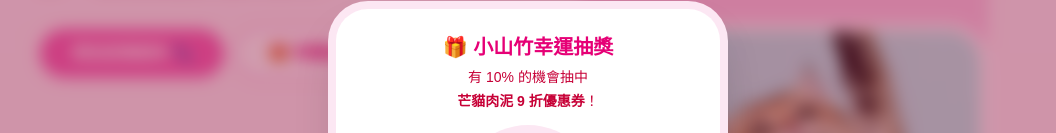
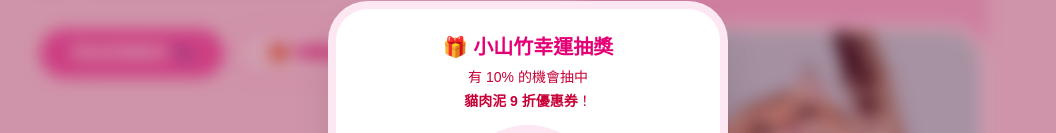
Before and after one commit to Pb121706/cat_intro, a Next.js app: page / in a window 1280 px wide. Both pictures are taken after a click on the button "🎁 幸運抽獎". Shown: the part 189-322 px from the top of the page, without its empty margins (112-1168 px from the left). Built offline with nearby package versions, Linux system fonts and the light colour scheme.

Commit message:
抽獎優惠券名稱：芒貓肉泥改為貓肉泥
Co-Authored-By: Claude Opus 5.5 <noreply@anthropic.com>

```diff
--- a/src/components/LuckyDrawButton.tsx
+++ b/src/components/LuckyDrawButton.tsx
@@ -18,7 +18,7 @@ function makeCode() {
   return `MEOW90-${s}`;
 }
 
-/** 抽獎按鈕：點開彈窗，10% 機會抽中芒貓肉泥 9 折優惠券 */
+/** 抽獎按鈕：點開彈窗，10% 機會抽中貓肉泥 9 折優惠券 */
 export default function LuckyDrawButton() {
   const dialogRef = useRef<HTMLDialogElement>(null);
   const [phase, setPhase] = useState<Phase>("idle");
@@ -96,7 +96,7 @@ export default function LuckyDrawButton() {
           </h2>
           <p className="mt-1 text-sm leading-6 text-rose-700">
             有 10% 的機會抽中<br />
-            <strong>芒貓肉泥 9 折優惠券</strong>！
+            <strong>貓肉泥 9 折優惠券</strong>！
           </p>
 
           {/* 抽獎轉盤 */}
@@ -134,7 +134,7 @@ export default function LuckyDrawButton() {
               <div>
                 <p className="text-lg font-bold text-pink-600">恭喜中獎！</p>
                 <div className="mt-3 rounded-2xl border-2 border-dashed border-amber-300 bg-amber-50 px-4 py-3">
-                  <p className="text-sm font-semibold text-amber-700">芒貓肉泥 · 9 折優惠券</p>
+                  <p className="text-sm font-semibold text-amber-700">貓肉泥 · 9 折優惠券</p>
                   <p className="mt-1 select-all font-mono text-xl font-bold tracking-wider text-rose-900">{code}</p>
                 </div>
                 <p className="mt-2 text-xs text-rose-600">請截圖或複製優惠碼保存，關閉視窗後就看不到囉！</p>
```
